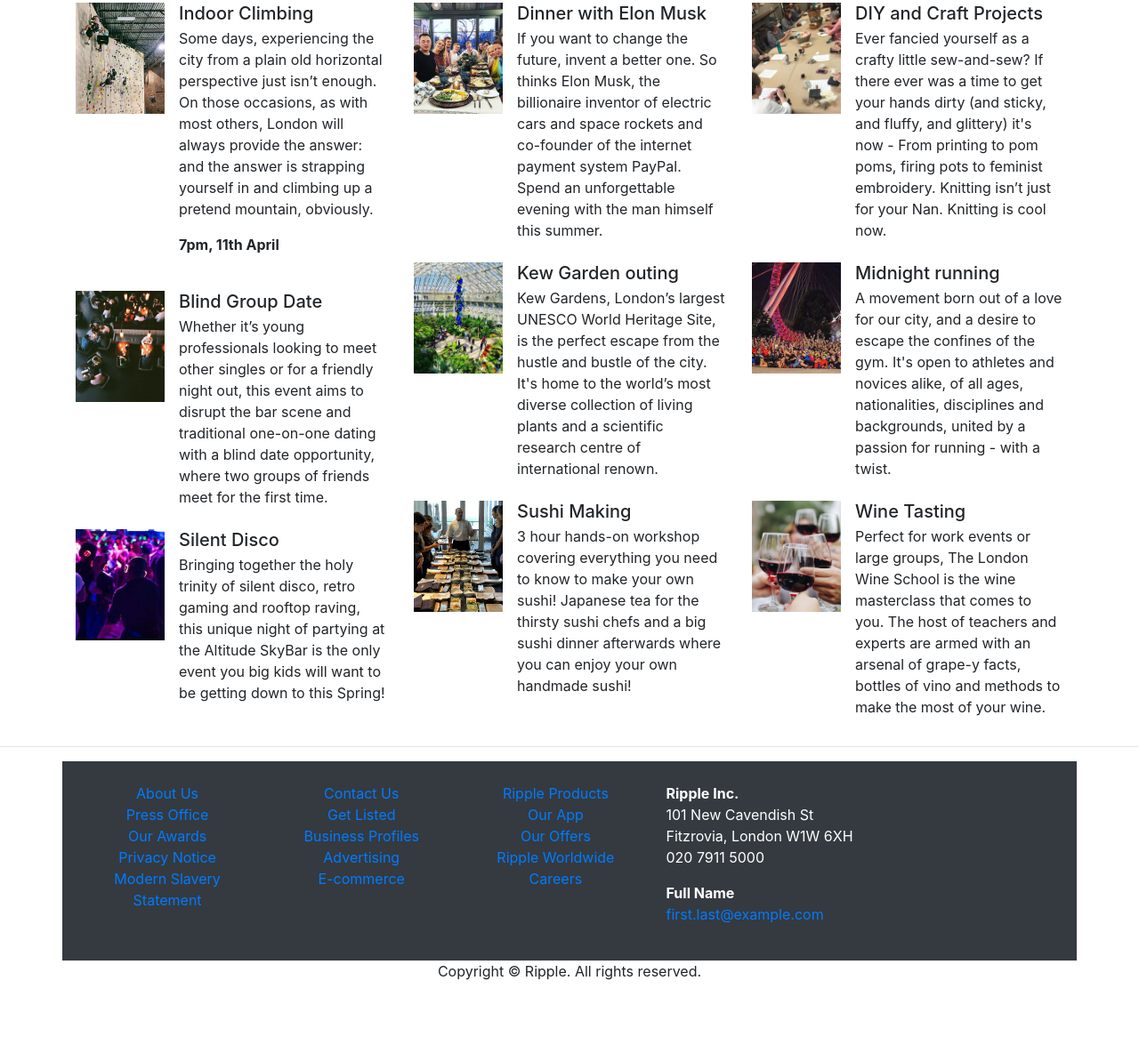
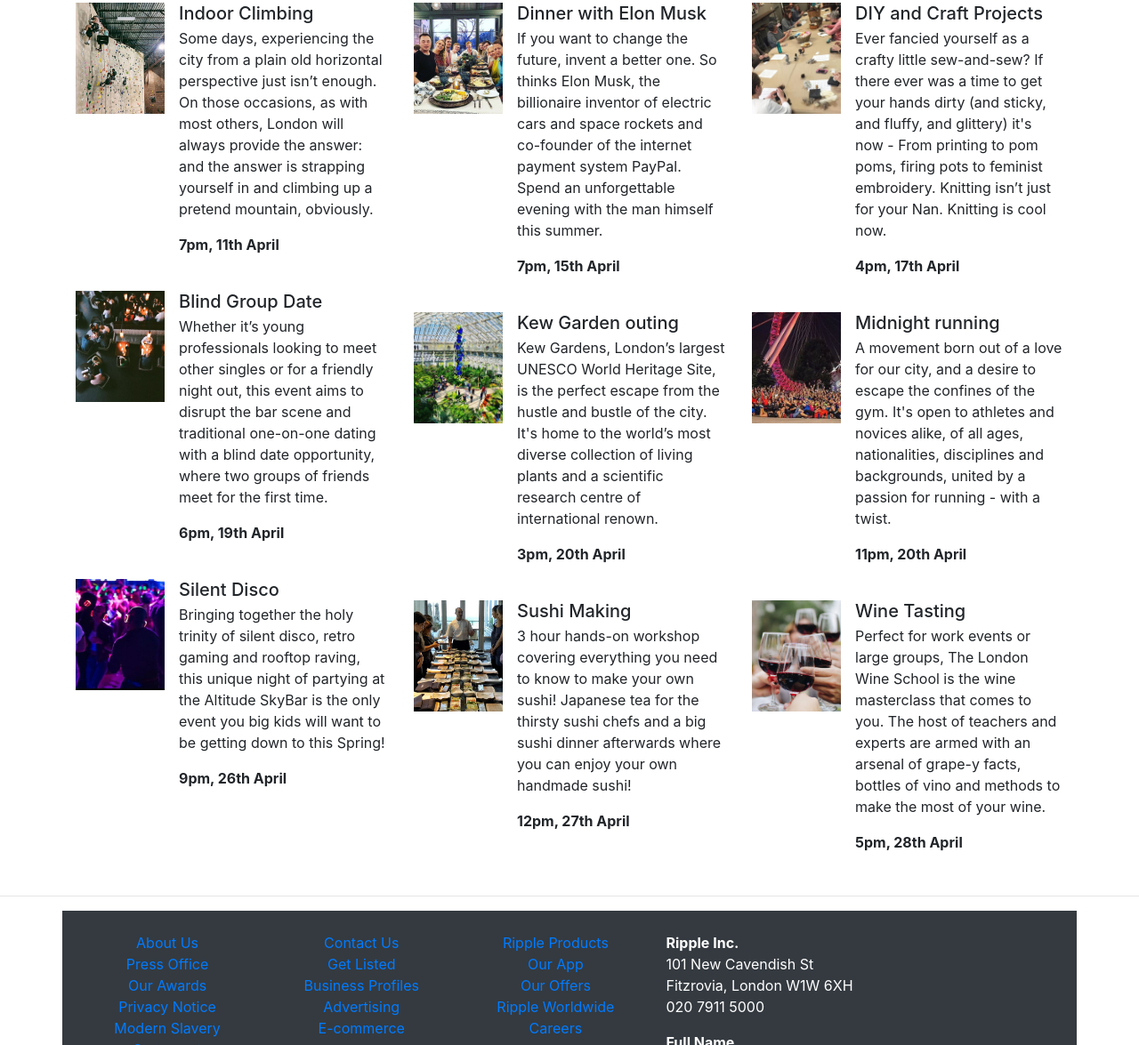
Before and after one commit to AJC010/Ripple---CFG, a plain HTML site: page index.html in a window 1280 px wide. Shown: the part 1112-2287 px from the top of the page at 89% size. Before the commit the page ends 2232 px from the top, so only its background shows below. Drawn offline with Linux system fonts and the light colour scheme.

Commit message:
Update index.html
Neatened up some of the coding and finished off the time and date for the events

```diff
--- a/index.html
+++ b/index.html
@@ -162,7 +162,8 @@
 			   		  <p> Sewing </p>
 			   		  <h6>Learn the stitches of stitching</h6>
     				</div>
-  </div></div>
+          </div>
+        </div>
       </div>
         <div class="col-md-4 pb-1 pb-md-0">
           <div class="card">
@@ -172,7 +173,8 @@
 			   		  <p> Coding </p>
 			   		  <h6> Learn the basics of HTML, CSS, C++ or Python</h6>
     				</div>
-  </div></div>
+          </div>
+        </div>
       </div>
         <div class="col-md-4 pb-1 pb-md-0">
           <div class="card">
@@ -206,13 +208,17 @@
               <img src="images/dinner 100x125.jpg" alt="Generic placeholder image" width="100" height="125" class="mr-3">
               <div class="media-body">
                 <h5 class="mt-0 mb-1">Blind Group Date</h5>
-Whether it’s young professionals looking to meet other singles or for a friendly night out, this event aims to disrupt the bar scene and traditional one-on-one dating with a blind date opportunity, where two groups of friends meet for the first time.</div>
+                <p> Whether it’s young professionals looking to meet other singles or for a friendly night out, this event aims to disrupt the bar scene and traditional one-on-one dating with a blind date opportunity, where two groups of friends meet for the first time. </p>
+                <p><strong>6pm, 19th April</strong> </p>
+              </div>
             </li>
             <li class="media">
               <img src="images/silentdisco 100x125.jpg" alt="Generic placeholder image" width="100" height="125" class="mr-3">
               <div class="media-body">
                 <h5 class="mt-0 mb-1">Silent Disco</h5>
-Bringing together the holy trinity of silent disco, retro gaming and rooftop raving, this unique night of partying at the Altitude SkyBar is the only event you big kids will want to be getting down to this Spring!</div>
+                <p>Bringing together the holy trinity of silent disco, retro gaming and rooftop raving, this unique night of partying at the Altitude SkyBar is the only event you big kids will want to be getting down to this Spring!</p>
+                <p> <strong> 9pm, 26th April </strong> </p>
+              </div>
             </li>
           </ul>
         </div>
@@ -222,13 +228,18 @@ Bringing together the holy trinity of silent disco, retro gaming and rooftop rav
               <img src="images/elonmusk 100x125.jpg" alt="Generic placeholder image" width="100" height="125" class="mr-3 img-fluid">
               <div class="media-body">
                 <h5 class="mt-0 mb-1">Dinner with Elon Musk</h5>
-If you want to change the future, invent a better one. So thinks Elon Musk, the billionaire inventor of electric cars and space rockets and co-founder of the internet payment system PayPal. Spend an unforgettable evening with the man himself this summer.</div>
+                <p>If you want to change the future, invent a better one. So thinks Elon Musk, the billionaire inventor of electric cars and space rockets and co-founder of the internet payment system PayPal. Spend an unforgettable evening with the man himself this summer.</p>
+                <p> <strong> 7pm, 15th April </strong> </p>
+              </div>
             </li>
             <li class="media my-4">
               <img src="images/KewGarden 100x125.jpg" alt="Generic placeholder image" width="100" height="125" class="mr-3">
               <div class="media-body">
                 <h5 class="mt-0 mb-1">Kew Garden outing</h5>
-                <div class="media-body"> Kew Gardens, London’s largest UNESCO World Heritage Site, is the perfect escape from the hustle and bustle of the city. It's home to the world’s most diverse collection of living plants and a scientific research centre of international renown. </div>
+                <div class="media-body">
+                  <p> Kew Gardens, London’s largest UNESCO World Heritage Site, is the perfect escape from the hustle and bustle of the city. It's home to the world’s most diverse collection of living plants and a scientific research centre of international renown. </p>
+                  <p> <strong> 3pm, 20th April </strong> </p>
+                  </div>
                 </div>
             </li>
             <li class="media">
@@ -236,6 +247,7 @@ If you want to change the future, invent a better one. So thinks Elon Musk, the
               <div class="media-body">
                 <h5 class="mt-0 mb-1">Sushi Making</h5>
                 <p> 3 hour hands-on workshop covering everything you need to know to make your own sushi! Japanese tea for the thirsty sushi chefs and a big sushi dinner afterwards where you can enjoy your own handmade sushi!</p>
+                <p> <strong> 12pm, 27th April </strong> </p>
               </div>
             </li>
           </ul>
@@ -246,19 +258,25 @@ If you want to change the future, invent a better one. So thinks Elon Musk, the
               <img src="images/Craft 100x125.jpg" alt="Generic placeholder image" width="100" height="125" class="mr-3">
               <div class="media-body">
                 <h5 class="mt-0 mb-1">DIY and Craft Projects</h5>
-                Ever fancied yourself as a crafty little sew-and-sew? If there ever was a time to get your hands dirty (and sticky, and fluffy, and glittery) it's now - From printing to pom poms, firing pots to feminist embroidery. Knitting isn’t just for your Nan. Knitting is cool now.</div>
+                <p>Ever fancied yourself as a crafty little sew-and-sew? If there ever was a time to get your hands dirty (and sticky, and fluffy, and glittery) it's now - From printing to pom poms, firing pots to feminist embroidery. Knitting isn’t just for your Nan. Knitting is cool now.</p>
+                <p> <strong> 4pm, 17th April </strong> </p>
+                </div>
             </li>
             <li class="media my-4">
               <img src="images/midnightrunner 100x125.JPG" alt="Generic placeholder image" width="100" height="125" class="mr-3">
               <div class="media-body">
                 <h5 class="mt-0 mb-1">Midnight running</h5>
-                A movement born out of a love for our city, and a desire to escape the confines of the gym. It's open to athletes and novices alike, of all ages, nationalities, disciplines and backgrounds, united by a passion for running - with a twist. </div>
+                <p> A movement born out of a love for our city, and a desire to escape the confines of the gym. It's open to athletes and novices alike, of all ages, nationalities, disciplines and backgrounds, united by a passion for running - with a twist.</p>
+                <p> <strong> 11pm, 20th April </strong> </p>
+                </div>
             </li>
             <li class="media">
               <img src="images/winetasting 100x125.jpg" alt="Generic placeholder image" width="100" height="125" class="mr-3">
               <div class="media-body">
                 <h5 class="mt-0 mb-1">Wine Tasting</h5>
-Perfect for work events or large groups, The London Wine School is the wine masterclass that comes to you. The host of teachers and experts are armed with an arsenal of grape-y facts, bottles of vino and methods to make the most of your wine. </div>
+                <p>Perfect for work events or large groups, The London Wine School is the wine masterclass that comes to you. The host of teachers and experts are armed with an arsenal of grape-y facts, bottles of vino and methods to make the most of your wine.</p>
+                <p> <strong> 5pm, 28th April </strong> </p>
+              </div>
             </li>
           </ul>
         </div>
```
Lines whose indentation alone changed are shown as unchanged.
